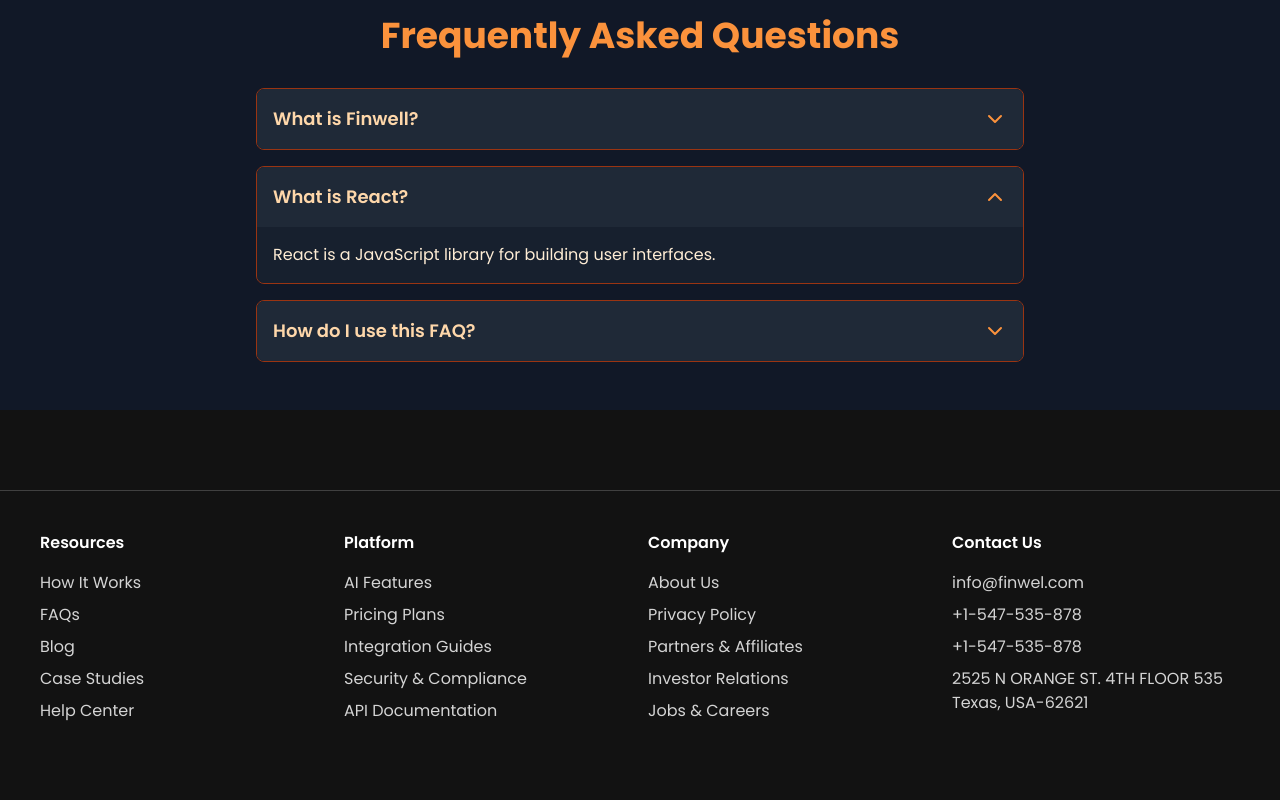
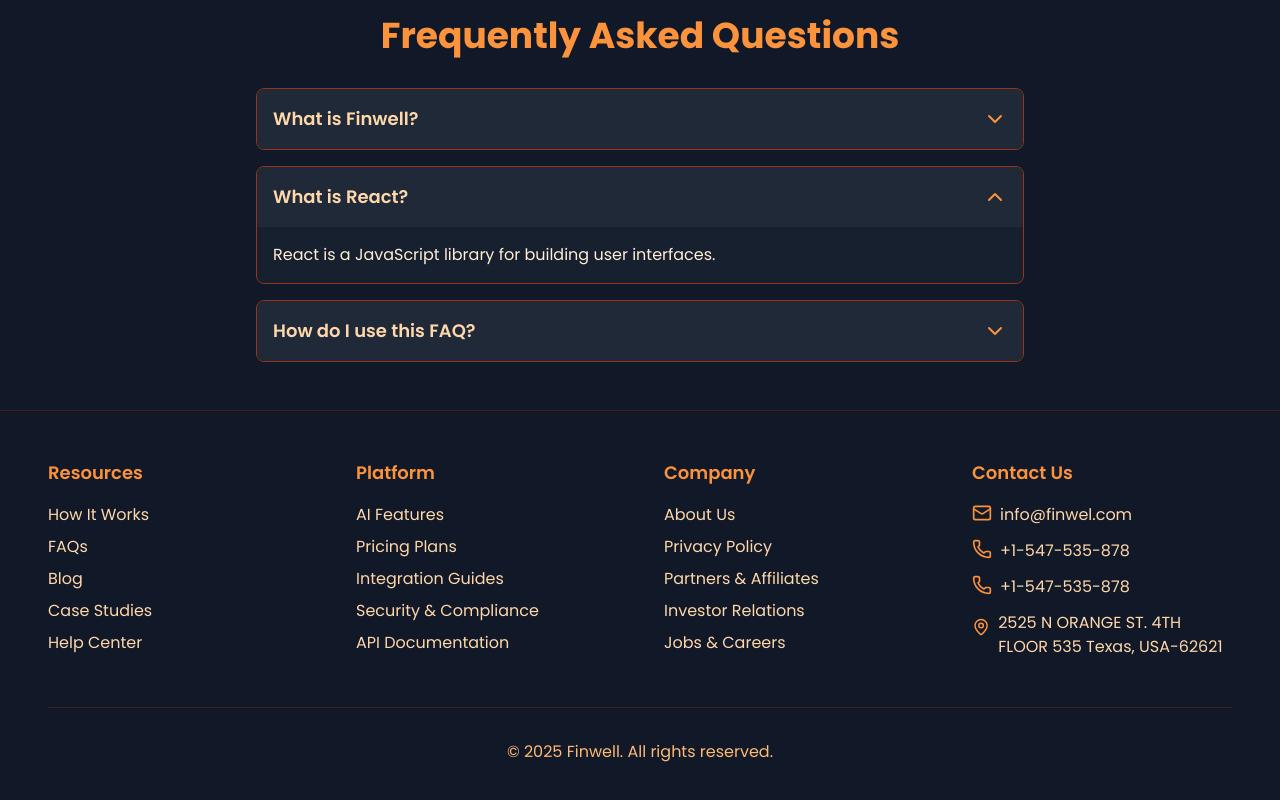
Before and after one commit to tashish419/ems-landing-page, a React (Vite) app: page / in a window 1280 px wide. Shown: the part 877-1677 px from the top of the page. Before the commit the page ends 1640 px from the top, so only its background shows below. Built offline with nearby package versions, Linux system fonts and the light colour scheme.

Commit message:
provide props validation & clean up code

```diff
--- a/src/components/Footer/Footer.jsx
+++ b/src/components/Footer/Footer.jsx
@@ -4,18 +4,48 @@ import {
   companyLinks,
   ContactUsLinks,
 } from "../../constants";
+import { Mail, Phone, MapPin } from 'lucide-react';
+import PropTypes from 'prop-types';
+
 const Footer = () => {
   return (
-    <footer className="mt-20 border-t py-10 border-neutral-700">
-      <div className="grid grid-cols-2 md:grid-cols-4 gap-4 px-10">
+    <footer className="bg-gray-900 text-orange-100 py-12 px-4 sm:px-6 md:px-8 lg:px-12 xl:px-16 border-t border-orange-800/30">
+      <div className="max-w-7xl mx-auto">
+        <div className="grid grid-cols-2 md:grid-cols-4 gap-8 md:gap-12">
+          <FooterSection title="Resources" links={resourcesLinks} />
+          <FooterSection title="Platform" links={platformLinks} />
+          <FooterSection title="Company" links={companyLinks} />
           <div>
-          <h3 className="text-md font-semibold mb-4">Resources</h3>
+            <h3 className="text-lg font-semibold mb-4 text-orange-400">Contact Us</h3>
+            <ul className="space-y-3">
+              {ContactUsLinks.map((link, index) => (
+                <li key={index} className="flex items-start">
+                  {getIcon(link.icon)}
+                  <p className="text-orange-200 hover:text-orange-400 transition duration-300 ml-2">
+                    {link.text}
+                  </p>
+                </li>
+              ))}
+            </ul>
+          </div>
+        </div>
+        <div className="mt-12 pt-8 border-t border-orange-800/30 text-center text-orange-300">
+          <p>&copy; {new Date().getFullYear()} Finwell. All rights reserved.</p>
+        </div>
+      </div>
+    </footer>
+  );
+};
+
+const FooterSection = ({ title, links }) => (
+  <div>
+    <h3 className="text-lg font-semibold mb-4 text-orange-400">{title}</h3>
     <ul className="space-y-2">
-            {resourcesLinks.map((link, index) => (
+      {links.map((link, index) => (
         <li key={index}>
           <a
             href={link.href}
-                  className="text-neutral-300 hover:text-white"
+            className="text-orange-200 hover:text-orange-400 transition duration-300"
           >
             {link.text}
           </a>
@@ -23,52 +53,27 @@ const Footer = () => {
       ))}
     </ul>
   </div>
-        <div>
-          <h3 className="text-md font-semibold mb-4">Platform</h3>
-          <ul className="space-y-2">
-            {platformLinks.map((link, index) => (
-              <li key={index}>
-                <a
-                  href={link.href}
-                  className="text-neutral-300 hover:text-white"
-                >
-                  {link.text}
-                </a>
-              </li>
-            ))}
-          </ul>
-        </div>
-        <div>
-          <h3 className="text-md font-semibold mb-4">Company</h3>
-          <ul className="space-y-2">
-            {companyLinks.map((link, index) => (
-              <li key={index}>
-                <a
-                  href={link.href}
-                  className="text-neutral-300 hover:text-white"
-                >
-                  {link.text}
-                </a>
-              </li>
-            ))}
-          </ul>
-        </div>
-        <div>
-          <h3 className="text-md font-semibold mb-4">Contact Us</h3>
-          <ul className="space-y-2">
-            {ContactUsLinks.map((link, index) => (
-              <li key={index} className="flex items-start">
-                {/* {link.icon} */}
-                <p className="text-neutral-300 hover:text-white">
-                  {link.text}
-                </p>
-              </li>
-            ))}
-          </ul>
-        </div>
-      </div>
-    </footer>
 );
+
+const getIcon = (iconName) => {
+  switch (iconName) {
+    case 'Mail':
+      return <Mail className="w-5 h-5 text-orange-400" />;
+    case 'Phone':
+      return <Phone className="w-5 h-5 text-orange-400" />;
+    case 'MapPin':
+      return <MapPin className="w-8 h-8 text-orange-400" />;
+    default:
+      return null;
+  }
 };
 
 export default Footer;
+
+FooterSection.propTypes ={
+  title: PropTypes.string.isRequired,
+  links: PropTypes.arrayOf(PropTypes.shape({
+    href: PropTypes.string.isRequired,
+    text: PropTypes.string.isRequired,
+  })).isRequired,
+};
--- a/src/components/HeroSection/HeroSection.jsx
+++ b/src/components/HeroSection/HeroSection.jsx
@@ -1,4 +1,5 @@
 import { ArrowRight, PieChart, DollarSign, TrendingUp, Shield, Zap, User } from "lucide-react";
+import PropTypes from 'prop-types';
 
 const HeroSection = () => {
   return (
@@ -10,7 +11,7 @@ const HeroSection = () => {
               AI-Powered Financial Insights at Your Fingertips
             </h1>
             <p className="text-xl ss:text-2xl mb-6 text-orange-200">
-              Unlock your financial potential with Finwell's cutting-edge AI
+              Unlock your financial potential with Finwell&apos;s cutting-edge AI
               technology
             </p>
             <div className="flex flex-col xs:flex-row space-y-4 xs:space-y-0 xs:space-x-4">
@@ -81,3 +82,14 @@ const ReasonCard = ({ icon, title, description }) => {
 };
 
 export default HeroSection;
+
+ReasonCard.propTypes = {
+  icon: PropTypes.node.isRequired,
+  title: PropTypes.string.isRequired,
+  description: PropTypes.string.isRequired,
+};
+
+FeatureCard.propTypes ={
+  icon: PropTypes.node.isRequired,
+  title: PropTypes.string.isRequired,
+}
--- a/src/constants/index.js
+++ b/src/constants/index.js
@@ -1,5 +1,3 @@
-// import { LocateIcon, Mail, Phone } from "lucide-react";
-
 export const navItems = [
   {
     title: "Home",
@@ -44,10 +42,10 @@ export const companyLinks = [
 ];
 
 export const ContactUsLinks = [
-  { href: "#", text: "info@finwel.com" },
-  { href: "#", text: "+1-547-535-878" },
-  { href: "#", text: "+1-547-535-878" },
-  { href: "#", text: "2525 N ORANGE ST. 4TH FLOOR 535 Texas, USA-62621" },
+  { href: "#", text: "info@finwel.com", icon: "Mail" },
+  { href: "#", text: "+1-547-535-878", icon: "Phone" },
+  { href: "#", text: "+1-547-535-878", icon: "Phone" },
+  { href: "#", text: "2525 N ORANGE ST. 4TH FLOOR 535 Texas, USA-62621", icon: "MapPin" },
 ];
 
 export const faqData = [
```
Also changed, not shown: src/components/FAQs/FAQSection.jsx (+9 -30 lines). Lines whose indentation alone changed are shown as unchanged.
